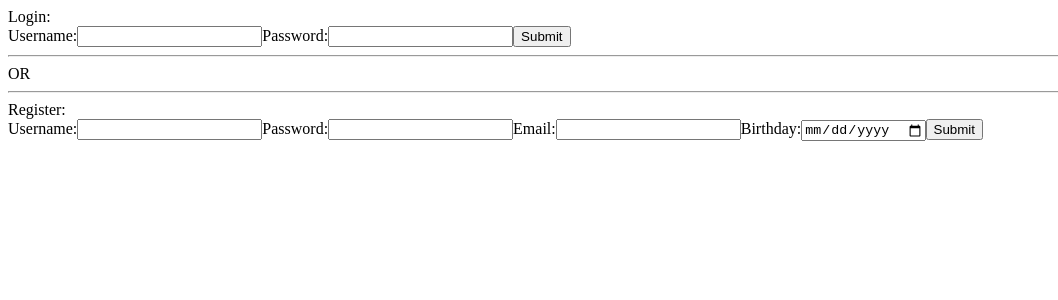
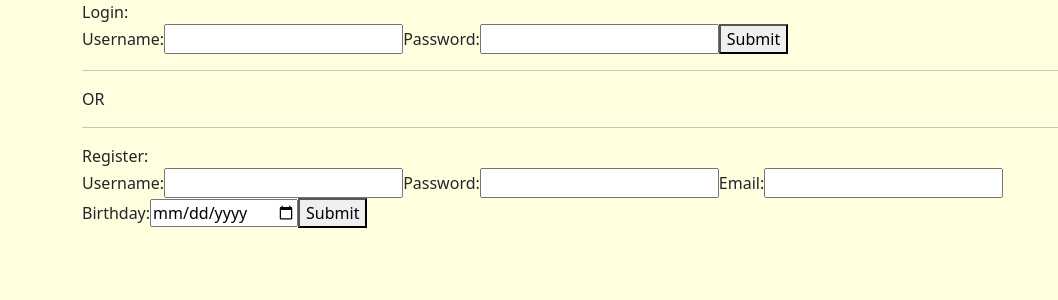
Before and after one commit to JNicholas54/myFlix_client3, a React (Vite) app: page / in a window 1280 px wide. Shown: the top 300 px of the page, without its empty margins (0-1058 px from the left). Built offline with nearby package versions, Linux system fonts and the light colour scheme.

Commit message:
install bootstrap, update mainview(key), adding Container index.jsx

```diff
--- a/package.json
+++ b/package.json
@@ -17,8 +17,10 @@
   },
   "homepage": "https://github.com/JNicholas54/myFlix_client3#readme",
   "dependencies": {
+    "bootstrap": "^5.2.3",
     "prop-types": "^15.8.1",
     "react": "^18.2.0",
+    "react-bootstrap": "^2.7.2",
     "react-dom": "^18.2.0"
   },
   "devDependencies": {
--- a/src/components/main-view/main-view.jsx
+++ b/src/components/main-view/main-view.jsx
@@ -60,7 +60,7 @@ export const MainView = () => {
         <div>
             {movies.map((movie) => (
                 <MovieCard
-                    key={movie.id}
+                    key={movie._id}
                     movie={movie} // the left most movie is the name of the prop
                     onMovieClick={(newSelectedMovie) => {
                         setSelectedMovie(newSelectedMovie);
--- a/src/index.jsx
+++ b/src/index.jsx
@@ -1,19 +1,19 @@
 import { createRoot } from 'react-dom/client';
 import { MainView } from './components/main-view/main-view';
-
+import Container from "react-bootstrap/Container";
 // Import statement to indicate that you need to bundle `./index.scss`
 import "./index.scss";
 
 // Main component (will eventually use all the others)
 const MyFlixApplication = () => {
   return (
-    <MainView />
+    <Container>
+      <MainView />
+    </Container>
   );
 };
 
 // Finds the root of your app
 const container = document.querySelector("#root");
 const root = createRoot(container);
-
-// Tells React to render your app in the root DOM element
-root.render(<MyFlixApplication />);
+root.render(<MyFlixApplication />); // Tells React to render your app in the root DOM element
--- a/src/index.scss
+++ b/src/index.scss
@@ -1,5 +1,4 @@
-$color: steelblue;
+$primary: #587B7F;
+$body-bg: #ffffe0;
 
-.my-flix {
-    color: $color;
-}
+@import '~bootstrap/scss/bootstrap.scss';
```
Also changed, not shown: 1 other file (tests, documents, lock files or other folders).
